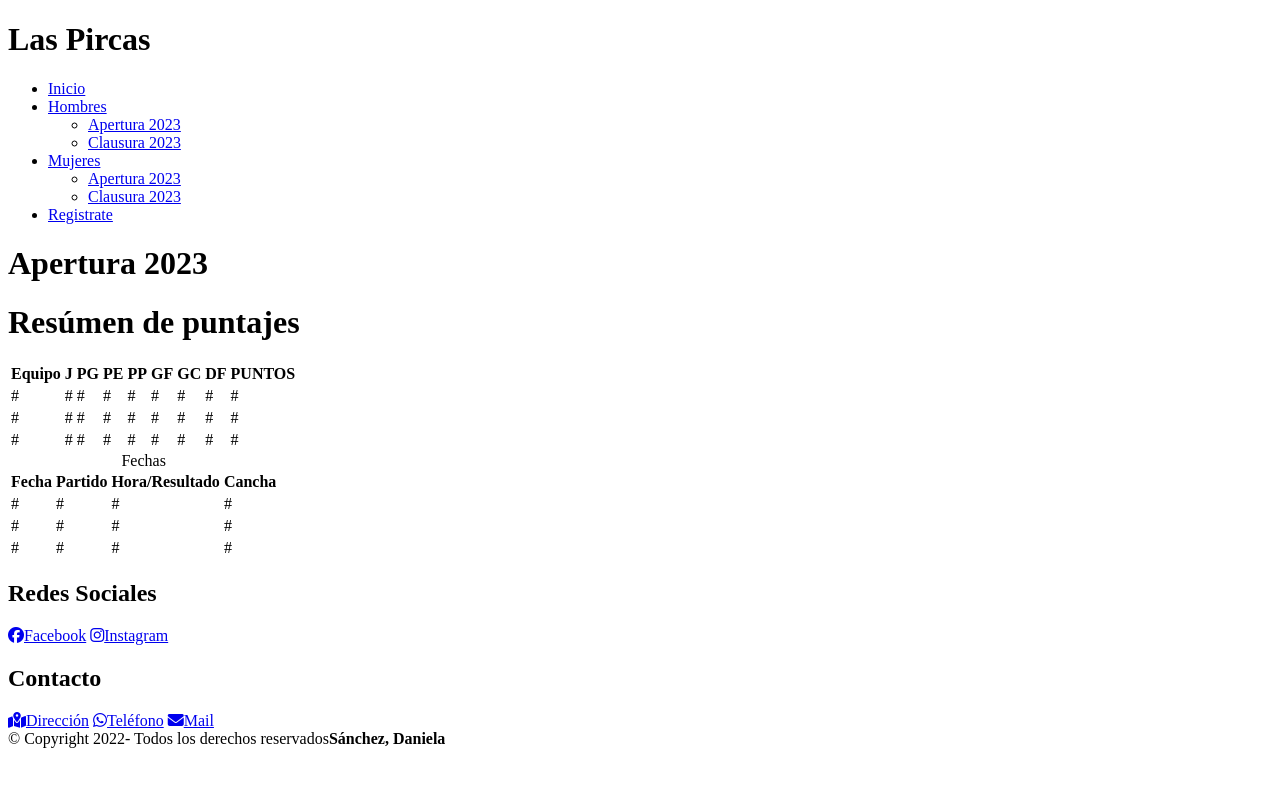
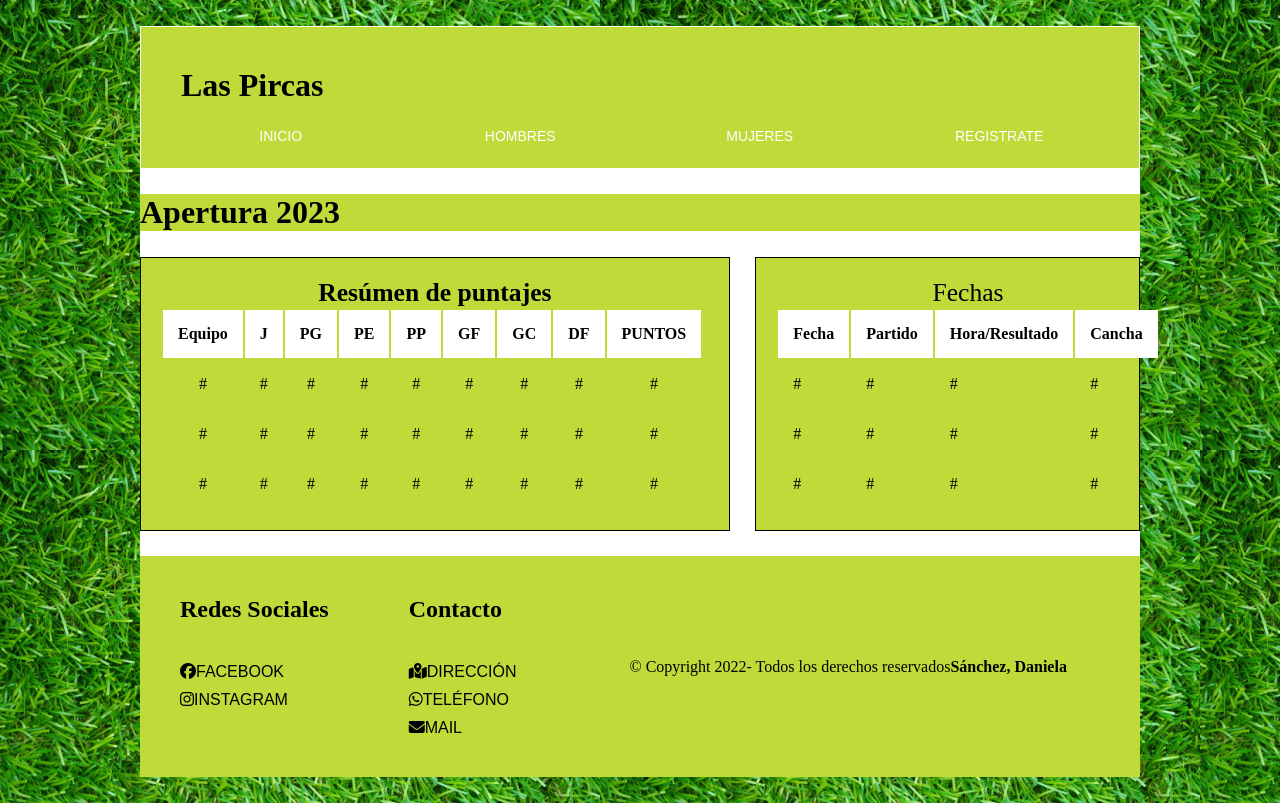
Before and after one commit to Dasancc/LP, a plain HTML site: page mujeres/apertura23.html in a window 1280 px wide. Drawn offline with Linux system fonts and the light colour scheme; files that its build step writes are made by us from their sources; the site is published under a folder, as on GitHub Pages, so addresses that start at the root find nothing; files whose address does not match are found by name; a web font is replaced by a local one.

Commit message:
acondicionar-estructura

```diff
--- a/Hombres/Apertura23.html
+++ b/Hombres/Apertura23.html
@@ -5,7 +5,7 @@
 		<meta name="viewport" content="width=device-width, initial-scale=1.0">
 		<link rel="shortcut icon" href="assets/img/favicon-32x32.png">
 		<title>Las Pircas</title>
-		<link rel="stylesheet" type="text/css" href="/css/estilos.css" media="screen" />
+		<link rel="stylesheet" type="text/css" href="css/estilos.css" media="screen" />
 		<link rel="preconnect" href="https://fonts.googleapis.com">
 		<link rel="preconnect" href="https://fonts.gstatic.com" crossorigin>
 		<link href="https://fonts.googleapis.com/css2?family=Inconsolata:wght@300&family=Ramaraja&display=swap" rel="stylesheet">
@@ -20,20 +20,20 @@
 				<h1>Las Pircas</h1>
 				<nav>
 					<ul>
-						<li><a  class="sinsubrayado" href="../Homepage/index.html">Inicio</a></li>
-						<li><a class="sinsubrayado" href="../Hombres">Hombres</a>
+						<li><a  class="sinsubrayado" href="../index.html">Inicio</a></li>
+						<li><a class="sinsubrayado" href="../hombres">Hombres</a>
 							<ul>
-								<li><a class="sinsubrayado" href= "../Hombres/Apertura23.html"> Apertura 2023</a></li>
-								<li><a class="sinsubrayado" href="../Hombres/Clausura23.html">Clausura 2023</a></li>
+								<li><a class="sinsubrayado" href= "../hombres/apertura23.html"> Apertura 2023</a></li>
+								<li><a class="sinsubrayado" href="../hombres/clausura23.html">Clausura 2023</a></li>
 							</ul>
 						</li>
 						<li><a class="sinsubrayado" href="../mujeres/">Mujeres</a>
 							<ul>
-								<li><a class="sinsubrayado" href="../mujeres/Apertura23.html">Apertura 2023</a></li>
-								<li><a class="sinsubrayado" href="../mujeres/Clausura23.html">Clausura 2023</a></li>
+								<li><a class="sinsubrayado" href="../mujeres/apertura23.html">Apertura 2023</a></li>
+								<li><a class="sinsubrayado" href="../mujeres/clausura23.html">Clausura 2023</a></li>
 							</ul>
 						</li>
-						<li><a class="sinsubrayado" href= "../Registrate/Registrate.html"> Registrate</a></li>
+						<li><a class="sinsubrayado" href= "../registrate/registrate.html"> Registrate</a></li>
 					</ul>
 				</nav>
 			</header>
@@ -61,41 +61,42 @@
 							<TH>PUNTOS</TH>
 						</tr>
 					</thead>
-						<TR>
-							<TD>#</TD>
-							<TD>#</TD>
-							<TD>#</TD>
-							<TD>#</TD>
-							<TD>#</TD>
-							<TD>#</TD>
-							<TD>#</TD>
-							<TD>#</TD>
-							<TD>#</TD>
+						<tr>
+							<td>#</td>
+							<td>#</td>
+							<td>#</td>
+							<td>#</td>
+							<td>#</td>
+							<td>#</td>
+							<td>#</td>
+							<td>#</td>
+							<td>#</td>
 
-						</TR>
-						<TR>
-							<TD>#</TD>
-							<TD>#</TD>
-							<TD>#</TD>
-							<TD>#</TD>
-							<TD>#</TD>
-							<TD>#</TD>
-							<TD>#</TD>
-							<TD>#</TD>
-							<TD>#</TD>
+						</tr>
+						<tr>
+							<td>#</td>
+							<td>#</td>
+							<td>#</td>
+							<td>#</td>
+							<td>#</td>
+							<td>#</td>
+							<td>#</td>
+							<td>#</td>
+							<td>#</td>
 
-						</TR>
-						<TR>
-							<TD>#</TD>
-							<TD>#</TD>
-							<TD>#</TD>
-							<TD>#</TD>
-							<TD>#</TD>
-							<TD>#</TD>
-							<TD>#</TD>
-							<TD>#</TD>
-							<TD>#</TD>
-						</TR>
+						</tr>
+						<tr>
+							<td>#</td>
+							<td>#</td>
+							<td>#</td>
+							<td>#</td>
+							<td>#</td>
+							<td>#</td>
+							<td>#</td>
+							<td>#</td>
+							<td>#</td>
+
+						</tr>
 				</table>
 
 			</div>
@@ -112,25 +113,24 @@
 
 						</tr>
 					</thead>
-					<TR>
-						<TD>#</TD>
-						<TD>#</TD>
-						<TD>#</TD>
-						<TD>#</TD>
-					</TR>
-					<TR>
-						<TD>#</TD>
-						<TD>#</TD>
-						<TD>#</TD>
-						<TD>#</TD>
-
-					</TR>
-					<TR>
-						<TD>#</TD>
-						<TD>#</TD>
-						<TD>#</TD>
-						<TD>#</TD>
-					</TR>
+					<tr>
+						<td>#</td>
+						<td>#</td>
+						<td>#</td>
+						<td>#</td>
+					</tr>
+					<tr>
+						<td>#</td>
+						<td>#</td>
+						<td>#</td>
+						<td>#</td>
+					</tr>
+					<tr>
+						<td>#</td>
+						<td>#</td>
+						<td>#</td>
+						<td>#</td>
+					</tr>
 				</table>
 			</div>
 			<!-- inicio de footer -->
--- a/mujeres/apertura23.html
+++ b/mujeres/apertura23.html
@@ -5,7 +5,7 @@
 		<meta name="viewport" content="width=device-width, initial-scale=1.0">
 		<link rel="shortcut icon" href="assets/img/favicon-32x32.png">
 		<title>Las Pircas</title>
-		<link rel="stylesheet" type="text/css" href="/css/estilos.css" media="screen" />
+		<link rel="stylesheet" type="text/css" href="css/estilos.css" media="screen" />
 		<link rel="preconnect" href="https://fonts.googleapis.com">
 		<link rel="preconnect" href="https://fonts.gstatic.com" crossorigin>
 		<link href="https://fonts.googleapis.com/css2?family=Inconsolata:wght@300&family=Ramaraja&display=swap" rel="stylesheet">
@@ -20,20 +20,20 @@
 			<h1>Las Pircas</h1>
 			<nav>
 				<ul>
-						<li><a  class="sinsubrayado" href="../Homepage/index.html">Inicio</a></li>
-						<li><a class="sinsubrayado" href="../Hombres">Hombres</a>
+					<li><a  class="sinsubrayado" href="index.html">Inicio</a></li>
+					<li><a class="sinsubrayado" href="hombres">Hombres</a>
 						<ul>
-								<li><a class="sinsubrayado" href= "../Hombres/Apertura23.html"> Apertura 2023</a></li>
-								<li><a class="sinsubrayado" href="../Hombres/Clausura23.html">Clausura 2023</a></li>
+							<li><a class="sinsubrayado" href= "hombres/apertura23.html"> Apertura 2023</a></li>
+							<li><a class="sinsubrayado" href="hombres/clausura23.html">Clausura 2023</a></li>
 						</ul>
 					</li>
-						<li><a class="sinsubrayado" href="/">Mujeres</a>
+					<li><a class="sinsubrayado" href="mujeres">Mujeres</a>
 						<ul>
-								<li><a class="sinsubrayado" href="/Apertura23.html">Apertura 2023</a></li>
-								<li><a class="sinsubrayado" href="/Clausura23.html">Clausura 2023</a></li>
+							<li><a class="sinsubrayado" href="mujeres/apertura23.html">Apertura 2023</a></li>
+							<li><a class="sinsubrayado" href="mujeres/clausura23.html">Clausura 2023</a></li>
 						</ul>
 					</li>
-						<li><a class="sinsubrayado" href= "../Registrate/Registrate.html"> Registrate</a></li>
+					<li><a class="sinsubrayado" href= "registrate/registrate.html"> Registrate</a></li>
 				</ul>
 			</nav>
 		</header>
@@ -61,41 +61,42 @@
 							<TH>PUNTOS</TH>
 						</tr>
 					</thead>
-						<TR>
-							<TD>#</TD>
-							<TD>#</TD>
-							<TD>#</TD>
-							<TD>#</TD>
-							<TD>#</TD>
-							<TD>#</TD>
-							<TD>#</TD>
-							<TD>#</TD>
-							<TD>#</TD>
+						<tr>
+							<td>#</td>
+							<td>#</td>
+							<td>#</td>
+							<td>#</td>
+							<td>#</td>
+							<td>#</td>
+							<td>#</td>
+							<td>#</td>
+							<td>#</td>
 
-						</TR>
-						<TR>
-							<TD>#</TD>
-							<TD>#</TD>
-							<TD>#</TD>
-							<TD>#</TD>
-							<TD>#</TD>
-							<TD>#</TD>
-							<TD>#</TD>
-							<TD>#</TD>
-							<TD>#</TD>
+						</tr>
+						<tr>
+							<td>#</td>
+							<td>#</td>
+							<td>#</td>
+							<td>#</td>
+							<td>#</td>
+							<td>#</td>
+							<td>#</td>
+							<td>#</td>
+							<td>#</td>
 
-						</TR>
-						<TR>
-							<TD>#</TD>
-							<TD>#</TD>
-							<TD>#</TD>
-							<TD>#</TD>
-							<TD>#</TD>
-							<TD>#</TD>
-							<TD>#</TD>
-							<TD>#</TD>
-							<TD>#</TD>
-						</TR>
+						</tr>
+						<tr>
+							<td>#</td>
+							<td>#</td>
+							<td>#</td>
+							<td>#</td>
+							<td>#</td>
+							<td>#</td>
+							<td>#</td>
+							<td>#</td>
+							<td>#</td>
+
+						</tr>
 				</table>
 
 			</div>
@@ -112,25 +113,24 @@
 
 						</tr>
 					</thead>
-					<TR>
-						<TD>#</TD>
-						<TD>#</TD>
-						<TD>#</TD>
-						<TD>#</TD>
-					</TR>
-					<TR>
-						<TD>#</TD>
-						<TD>#</TD>
-						<TD>#</TD>
-						<TD>#</TD>
-
-					</TR>
-					<TR>
-						<TD>#</TD>
-						<TD>#</TD>
-						<TD>#</TD>
-						<TD>#</TD>
-					</TR>
+					<tr>
+						<td>#</td>
+						<td>#</td>
+						<td>#</td>
+						<td>#</td>
+					</tr>
+					<tr>
+						<td>#</td>
+						<td>#</td>
+						<td>#</td>
+						<td>#</td>
+					</tr>
+					<tr>
+						<td>#</td>
+						<td>#</td>
+						<td>#</td>
+						<td>#</td>
+					</tr>
 				</table>
 			</div>
 			<!-- inicio de footer -->
```
Also changed, not shown: Hombres/Clausura23.html (+60 -60 lines), Registrate/Registrate.html (+21 -21 lines), index.html (+16 -16 lines), mujeres/clausura23.html (+60 -60 lines). Lines whose indentation alone changed are shown as unchanged.
